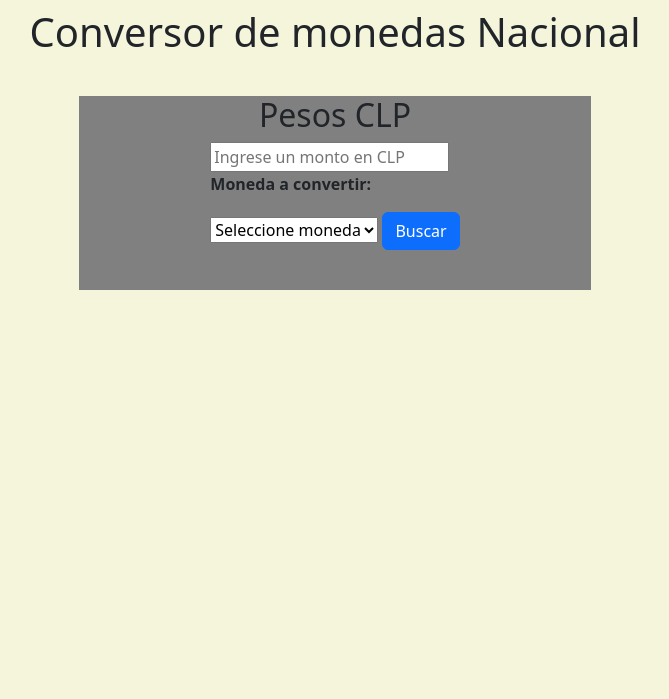
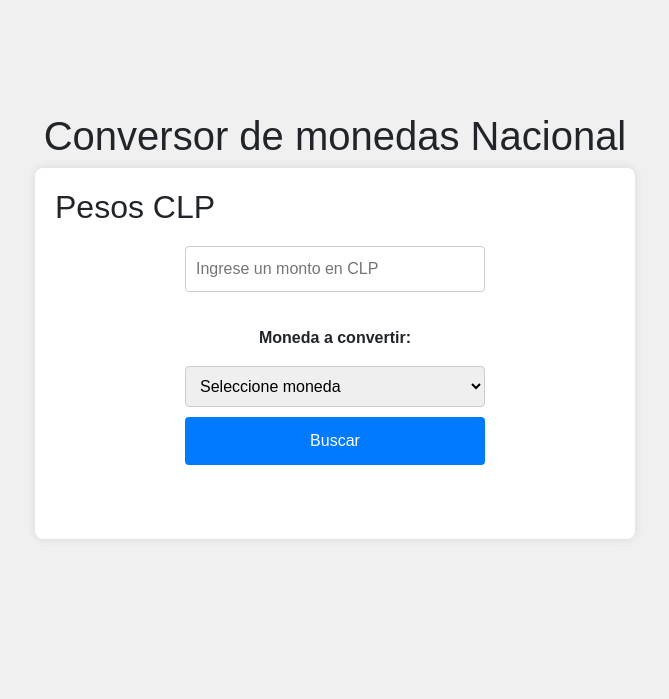
Before and after one commit to mlarac/js-06-Conversor-de-monedas, a plain HTML site: page index.html in a window 1280 px wide. Shown: the whole page, without its empty margins (305-974 px from the left). Drawn offline with nearby package versions, Linux system fonts and the light colour scheme.

Commit message:
se realizan mejoras visuales

```diff
--- a/assets/css/style.css
+++ b/assets/css/style.css
@@ -1,21 +1,67 @@
-body{
-    background-color: beige;
+body {
+    background-color: #f0f0f0;
+    font-family: Arial, sans-serif;
     display: flex;
+    justify-content: center;
+    align-items: center;
+    height: 100vh;
+    margin: 0;
     flex-direction: column;
-    justify-content: center;
-
-}
-
-h1{
-    text-align: center;
 }
 
 .container {
+    background-color: #ffffff;
+    border-radius: 8px;
+    box-shadow: 0 0 10px rgba(0, 0, 0, 0.1);
+    padding: 20px;
+    width: 60%;
+    max-width: 600px;
+h1 {
+    text-align: center;
+    color: #333333;
+}
+
+form {
+    margin-top: 20px;
     display: flex;
+    flex-direction: column;
     align-items: center;
-    justify-content: center;
-    flex-direction: column;
-    margin-top: 2rem;
-    width: 40%;
-    background-color: gray;
 }
+
+input[type="text"], select, button {
+    margin-bottom: 10px;
+    padding: 10px;
+    width: 100%;
+    max-width: 300px;
+    border: 1px solid #ccc;
+    border-radius: 4px;
+    font-size: 16px;
+}
+
+button {
+    background-color: #007bff;
+    color: #ffffff;
+    border: none;
+    cursor: pointer;
+    padding: 12px 20px;
+    font-size: 16px;
+    transition: background-color 0.3s ease;
+}
+
+button:hover {
+    background-color: #0056b3;
+}
+
+#cambio {
+    margin-top: 20px;
+    text-align: center;
+    font-size: 18px;
+    color: #333333;
+}
+
+canvas {
+    margin-top: 20px;
+    max-width: 100%;
+    height: auto;
+    border: 1px solid #ddd;
+}
```
